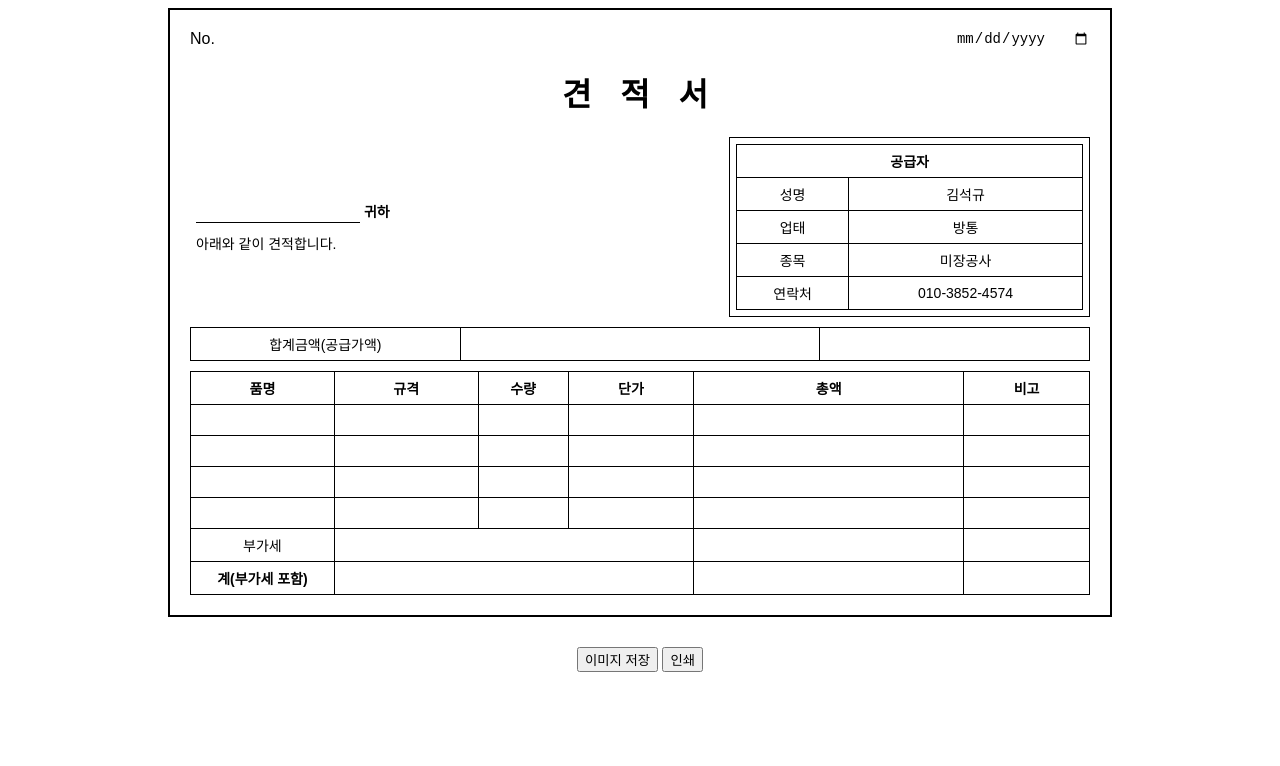
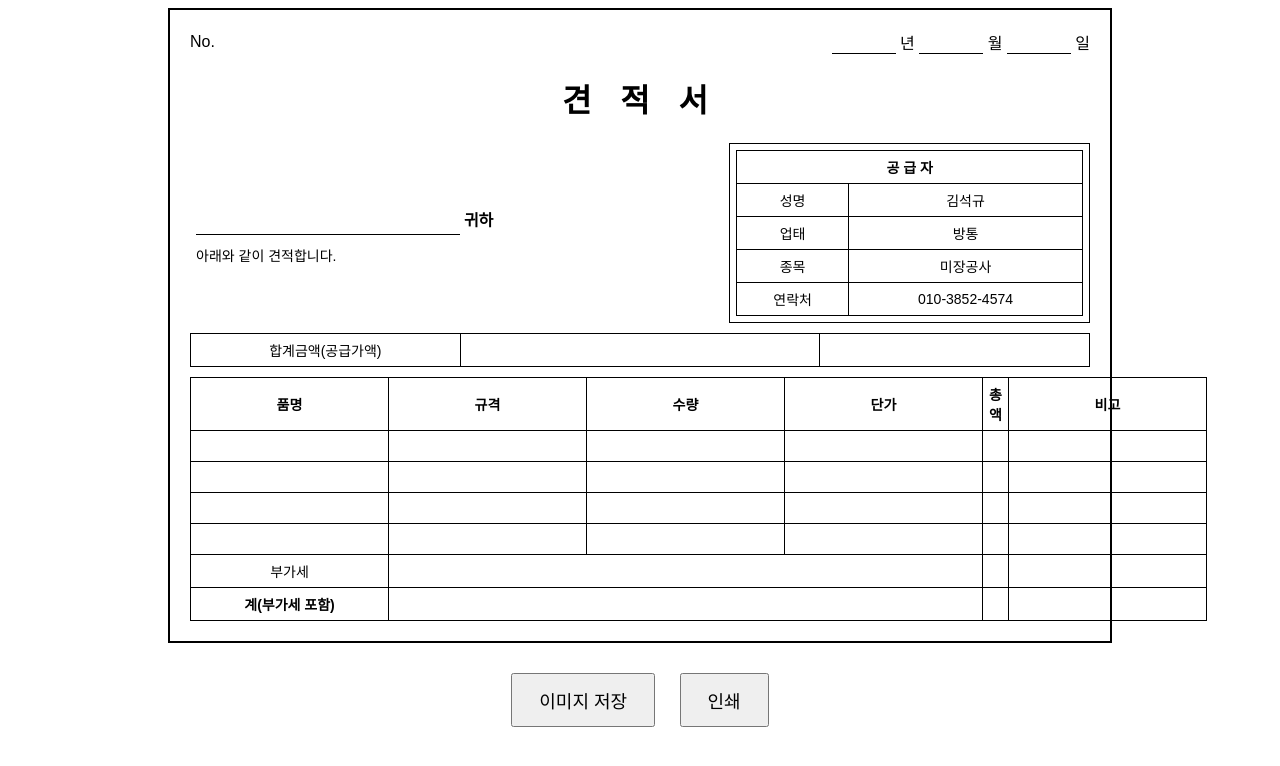
Before and after one commit to sunsunwind/first_git, a plain HTML site: page form.html in a window 1280 px wide. Drawn offline with nearby package versions, Linux system fonts and the light colour scheme.

Commit message:
form.html 업데이트

```diff
--- a/form.html
+++ b/form.html
@@ -34,7 +34,6 @@ td, th {
 }
 
 input {
-    width: 100%;
     border: none;
     outline: none;
     background: transparent;
@@ -42,27 +41,47 @@ input {
     text-align: center;
 }
 
-.inline { width: 160px; }
+.inline { width: 60px; }
 .right { text-align: right; }
 
-/* 귀하 입력 */
+/* 귀하 입력 (크게) */
 .recipient-input {
-    font-size: 16px;
+    width: 260px;
+    font-size: 28px;
     font-weight: bold;
     border-bottom: 1px solid #000;
     text-align: left;
+}
+
+/* 날짜 숫자 입력 */
+.date-input {
+    width: 60px;
+    border-bottom: 1px solid #000;
+    font-size: 14px;
+}
+
+/* 🔥 버튼 크게 */
+.action-btn {
+    font-size: 18px;
+    padding: 12px 26px;
+    margin: 0 10px;
+    cursor: pointer;
 }
 </style>
 </head>
 <body>
 
-<!-- 🔥 저장/인쇄 대상 -->
+<!-- 📄 저장 / 인쇄 대상 -->
 <div class="sheet" id="estimate">
 
 <!-- No / 날짜 -->
-<div style="display:flex; justify-content:space-between;">
+<div style="display:flex; justify-content:space-between; align-items:center;">
     <div>No. <input class="inline"></div>
-    <input type="date" class="inline">
+    <div>
+        <input class="date-input" maxlength="4"> 년
+        <input class="date-input" maxlength="2"> 월
+        <input class="date-input" maxlength="2"> 일
+    </div>
 </div>
 
 <h1>견 적 서</h1>
@@ -70,14 +89,14 @@ input {
 <table>
 <tr>
 <td class="no-border" style="width:60%;">
-    <input class="inline recipient-input">
-    <strong> 귀하</strong>
+    <input class="recipient-input">
+    <strong style="font-size:16px;"> 귀하</strong>
     <div style="margin-top:10px;">아래와 같이 견적합니다.</div>
 </td>
 
 <td style="width:40%;">
     <table>
-        <tr><th colspan="2">공급자</th></tr>
+        <tr><th colspan="2">공  급  자</th></tr>
         <tr><td>성명</td><td>김석규</td></tr>
         <tr><td>업태</td><td>방통</td></tr>
         <tr><td>종목</td><td>미장공사</td></tr>
@@ -161,10 +180,10 @@ input {
 
 </div>
 
-<!-- ❌ 이미지/인쇄에 절대 안 찍힘 -->
+<!-- ❌ 이미지/인쇄에 안 찍힘 -->
 <div style="text-align:center; margin:30px 0;">
-    <button onclick="saveImage()">이미지 저장</button>
-    <button onclick="window.print()">인쇄</button>
+    <button class="action-btn" onclick="saveImage()">이미지 저장</button>
+    <button class="action-btn" onclick="window.print()">인쇄</button>
 </div>
 
 <script>
```
